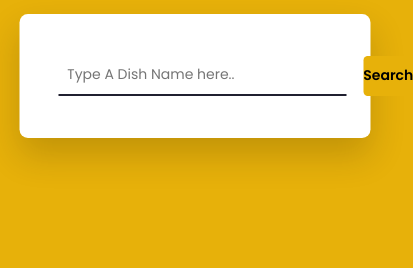
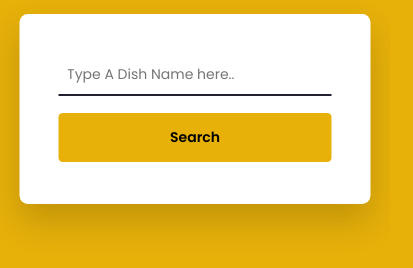
Before and after one commit to GHAZAL3365/Recipe-Finder, a plain HTML site: page index.html in a window 390 px wide. Shown: the whole page, 413 px wide, since content can reach past the window. Drawn offline with Linux system fonts and the light colour scheme.

Commit message:
media updated

```diff
--- a/style.css
+++ b/style.css
@@ -156,4 +156,15 @@ ul {
   .container {
     font-size: 14px;
   }
+
+  .search-container {
+    width: 100%;
+    display: flex;
+    flex-direction: column;
+    gap: 1.2em;
+  }
+
+  .search-container button {
+    padding-block: 1em;
+  }
 }
```
